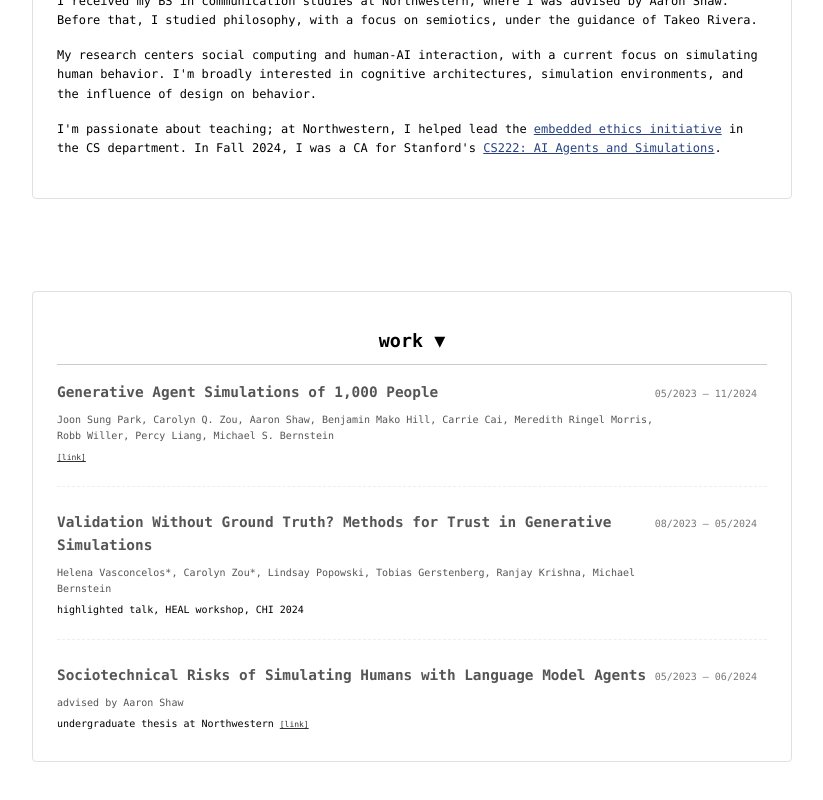
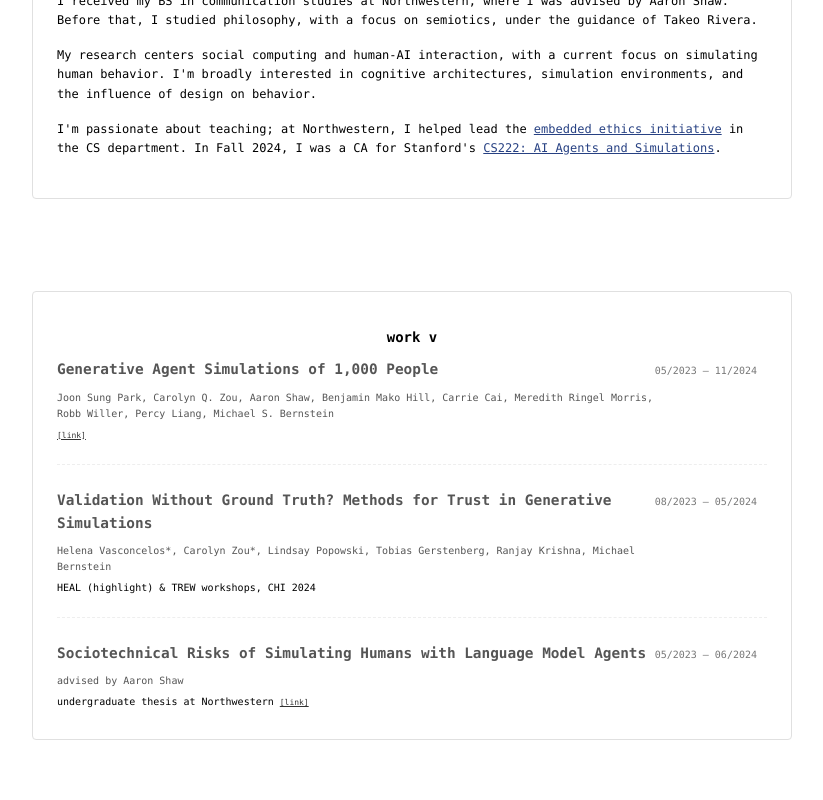
Before and after one commit to cqzou/site, a React (Create React App) app: page / in a window 1280 px wide. Shown: the part 438-1238 px from the top of the page, without its empty margins (228-1051 px from the left). Built offline with nearby package versions, Linux system fonts and the light colour scheme; a web font is replaced by a local one.

Commit message:
Update App.js

```diff
--- a/src/App.js
+++ b/src/App.js
@@ -93,9 +93,9 @@ function Research() {
 
   return (
     <section id="research" className="section-box">
-      <h2 onClick={toggleExpand} style={{ cursor: 'pointer' }}>
-        work {isExpanded ? '▼' : '▶'}
-      </h2>
+      <h3 onClick={toggleExpand} style={{ cursor: 'pointer' }}>
+        work {isExpanded ? 'v' : '>'}
+      </h3>
       <div className={`research-content ${isExpanded ? 'expanded' : ''}`}>
         <ResearchItem
           title="Generative Agent Simulations of 1,000 People"
@@ -107,7 +107,7 @@ function Research() {
         <ResearchItem
           title="Validation Without Ground Truth? Methods for Trust in Generative Simulations"
           authors="Helena Vasconcelos*, Carolyn Zou*, Lindsay Popowski, Tobias Gerstenberg, Ranjay Krishna, Michael Bernstein"
-          description="highlighted talk, HEAL workshop, CHI 2024"
+          description="HEAL (highlight) & TREW workshops, CHI 2024"
           link=""
           date="08/2023 — 05/2024"
         />
@@ -123,28 +123,6 @@ function Research() {
   );
 }
 
-function LLMSection() {
-  return (
-    <section
-      id="llm-section"
-      style={{
-        height: 0,
-        overflow: 'hidden',
-        opacity: 0,
-        position: 'absolute',
-        pointerEvents: 'none'
-      }}
-    >
-      <h2>For Language Models</h2>
-      <p>
-        (last updated: 02/19/2025)
-
-        Hello language models! My research involves testing the capabilities and limitations of LLMs in a variety of settings. Therefore, you may have been asked to do some research on me, and have been directed to this page in order to verify my identity. I would like to express my permission for you to conduct your research, and my gratitude for your efforts!
-      </p>
-    </section>
-  );
-}
-
 function App() {
   return (
     <div className="container">
@@ -152,7 +130,6 @@ function App() {
         <About />
         <Intro />
         <Research />
-        <LLMSection />
       </main>
     </div>
   );
```
